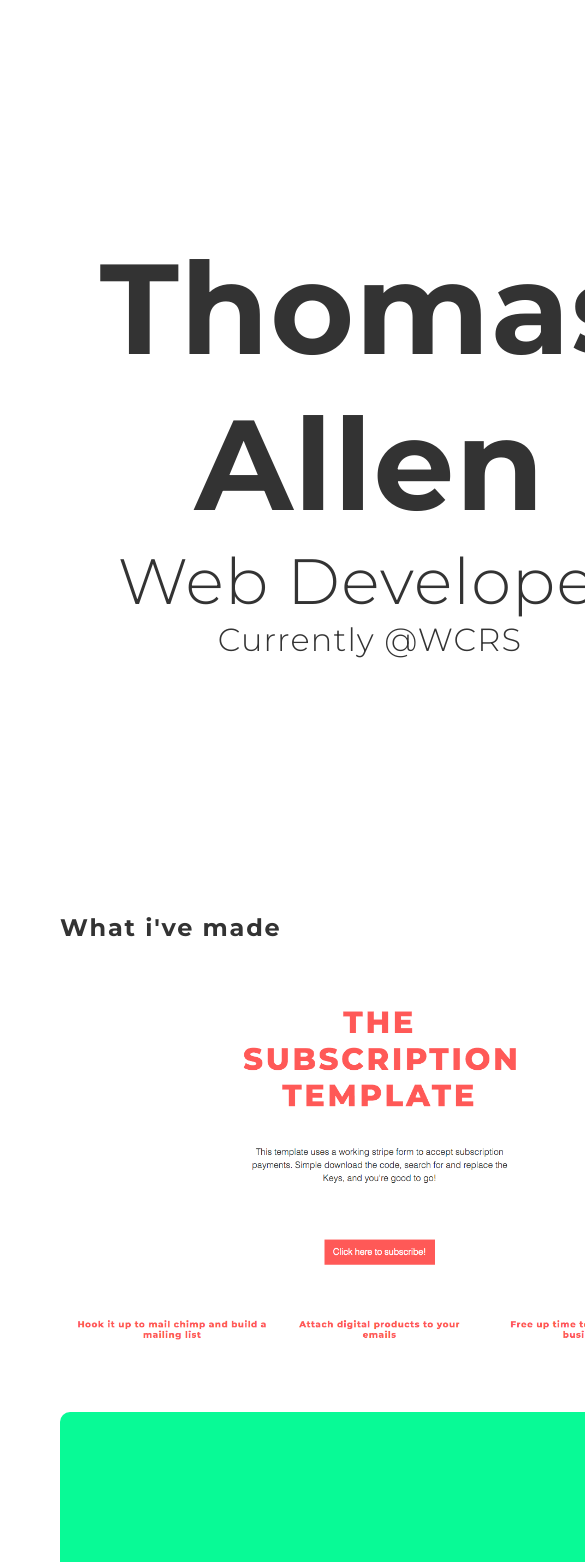
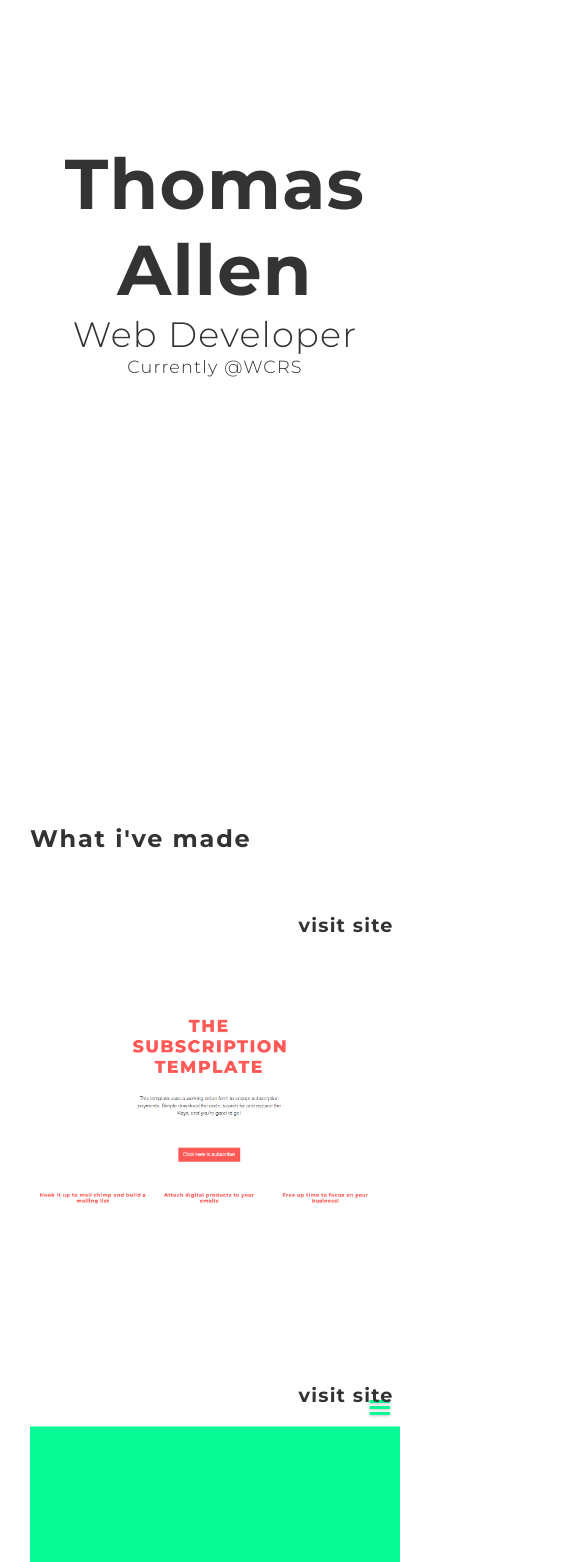
Before and after one commit to tjallen27/Portfolio, a React (Create React App) app: page / in a window 390 px wide. Shown: the top 1562 px of the page, 585 px wide, since content can reach past the window. Built offline with nearby package versions, Linux system fonts and the light colour scheme.

Commit message:
Media queries added

```diff
--- a/public/index.html
+++ b/public/index.html
@@ -2,7 +2,7 @@
 <html lang="en">
   <head>
     <meta charset="utf-8">
-    <meta name="viewport" content="width=device-width, initial-scale=1, shrink-to-fit=no">
+    <meta name="viewport" content="width=device-width, initial-scale=1">
     <meta name="theme-color" content="#000000">
     <!--
       manifest.json provides metadata used when your web app is added to the
--- a/src/App.css
+++ b/src/App.css
@@ -1,6 +1,5 @@
 body {
   font-family: 'Montserrat', sans-serif;
-  height: 100vh;
   background: rgba(255, 255, 255, 0.85);
   font-weight: 300;
   letter-spacing: 1.2px;
@@ -13,7 +12,10 @@ h3 {
   letter-spacing: 1.75px;
   text-align: left;
 }
-
+ul {
+  margin: 0;
+  padding: 0;
+}
 li {
   padding: 10px 0;
   font-size: 1.2em;
@@ -46,17 +48,19 @@ li {
 }
 .projects li {
   width: 100%;
-  height: 350px;
+  height: 400px;
   margin: 50px 0;
   border-radius: 10px;
 }
 .projects li:nth-child(1n){
   background-position: center;
-  background-size: 90%;
+  background-size: 100%;
+  background-repeat: no-repeat;
 }
 .projects li:nth-child(2){
   background-position: center;
   background-size: 110%;
+  background-repeat: no-repeat;
 }
 .projects a {
   position: relative;
@@ -96,3 +100,58 @@ li {
   text-decoration: none;
   font-weight: bold;
 }
+
+@media only screen and (max-width: 768px) {
+  body {
+    padding: 10px;
+    margin: 0;
+  }
+  .App {
+    width: 100%;
+  }
+  ul {
+    margin: 0;
+    padding: 0;
+  }
+  .projects li {
+    width: 100%;
+  }
+  .projects a {
+    top: 0;
+    left: 70%;
+  }
+  .header {
+    font-size: 2.2em;
+  }
+  .contact li {
+    font-size: 1em;
+  }
+}
+
+@media only screen and (max-width: 365px) {
+  body {
+    width: 100%;
+    margin: 0;
+  }
+  .App {
+    width: 100%;
+  }
+  ul {
+    margin: 0;
+    padding: 0;
+  }
+  .projects li {
+    margin-left: 0;
+    padding-left: 0;
+  }
+  .projects a {
+    top: 0;
+    left: 0;
+  }
+  .header {
+    font-size: 2.2em;
+  }
+  .contact li {
+    font-size: 1em;
+  }
+}
```
